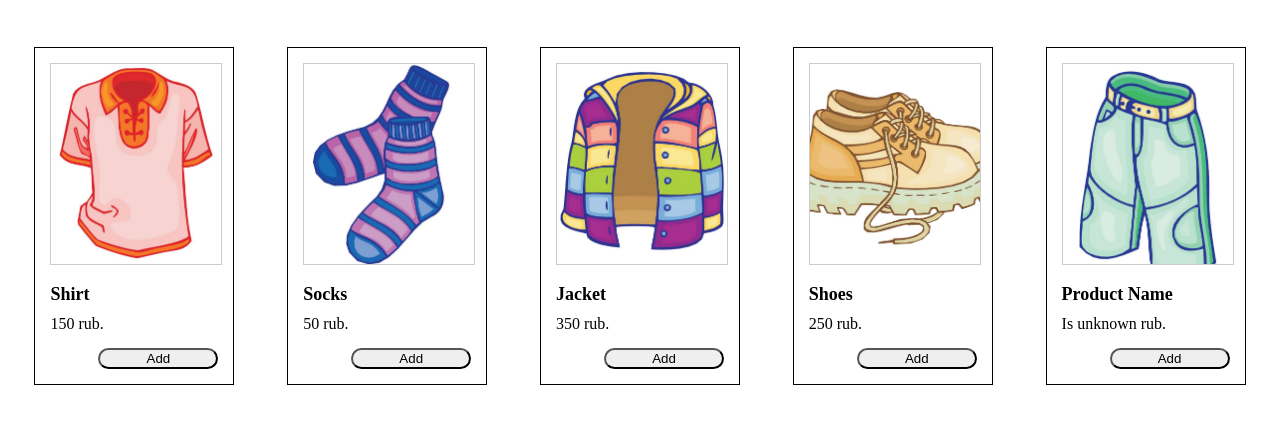
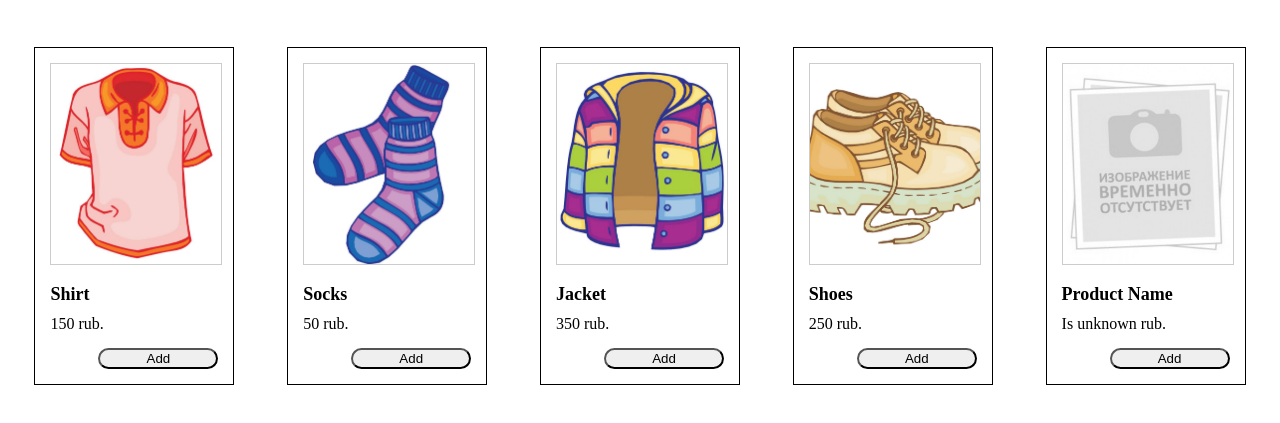
Before and after one commit to youngFrontendDeveloper/JS-2, a plain HTML site: page src/index.html in a window 1280 px wide. Shown: the part 95-518 px from the top of the page. Drawn offline with nearby package versions, Linux system fonts and the light colour scheme; files that its build step writes are made by us from their sources; files whose address does not match are found by name.

Commit message:
Сделала создание списка товаров через классы

```diff
--- a/src/index.html
+++ b/src/index.html
@@ -18,7 +18,7 @@
     </div>
   </header>
   <main>
-    <div class="goods-list"></div>
+    <div class="products"></div>
   </main>
 
   <script src="js/main.js"></script>
--- a/src/js/main.js
+++ b/src/js/main.js
@@ -1,6 +1,28 @@
 'use strict';
 
-const goods = [{
+//Конструктор для создания товара на странице
+class ProductItem {
+  constructor(product, img = 'img/noimage.jpg', title = 'Product Name', price = 'Is unknown') {
+    this.img = product.img || img;
+    this.title = product.title || title;
+    this.price = product.price || price;
+  }
+  render() {
+    return `<div class='products__item'>
+            <img src=${this.img} class='products__item-img' alt='Изображение товара'>
+            <h3 class='products__item-title'>${this.title}</h3>
+            <p class='products__item-text'>${this.price} rub.</p>
+            <button class='products__item-btn'>Add</button>
+          </div>`;
+  }
+}
+
+//Конструктор для создания списка товаров на странице
+
+class ProductsList {
+  constructor(container = '.products') {
+    this.container = container;
+    this.goods = [{
         img: 'img/good-1.jpg',
         title: 'Shirt',
         price: 150
@@ -22,15 +44,62 @@ const goods = [{
       },
       {},
     ];
+  }
+  render() {
+    const block = document.querySelector(this.container);
+    for (let product of this.goods) {
+      const productItem = new ProductItem(product);
+      block.insertAdjacentHTML('beforeend', productItem.render());
+    }
+  }
+}
 
-const renderGoodsItem = (img = 'img/good-11.jpg', title = 'Product Name', price = 'Is unknown') => {
-  return `<div class='goods-item'><img src=${img} class='goods-item__img' alt='Изображение товара'><h3 class='goods-item__title'>${title}</h3><p class='goods-item__text'>${price} rub.</p><button class='goods-item__btn'>Add</button></div>`;
+let list = new ProductsList();
+list.render();
 
-};
+// const goods = [{
+//     img: 'img/good-1.jpg',
+//     title: 'Shirt',
+//     price: 150
+//   },
+//   {
+//     img: 'img/good-2.jpg',
+//     title: 'Socks',
+//     price: 50
+//   },
+//   {
+//     img: 'img/good-3.jpg',
+//     title: 'Jacket',
+//     price: 350
+//   },
+//   {
+//     img: 'img/good-4.jpg',
+//     title: 'Shoes',
+//     price: 250
+//   },
+//   {},
+// ];
 
-const renderGoodsList = (list) => {
-  let goodsList = list.map(item => renderGoodsItem(item.img, item.title, item.price));
-  document.querySelector('.goods-list').innerHTML = goodsList.join('');
-};
+// const renderGoodsItem = (img = 'img/noimage.jpg', title = 'Product Name', price = 'Is unknown') => {
+//   return `<div class='goods-item'>
+//             <img src=${img} class='goods-item__img' alt='Изображение товара'>
+//             <h3 class='goods-item__title'>${title}</h3>
+//             <p class='goods-item__text'>${price} rub.</p>
+//             <button class='goods-item__btn'>Add</button>
+//           </div>`;
 
-renderGoodsList(goods);
+// };
+
+// const renderGoodsList = (list) => {
+//   let goodsList = list.map(item => renderGoodsItem(item.img, item.title, item.price));
+//   // document.querySelector('.goods-list').innerHTML = goodsList.join('');
+//   document.querySelector('.goods-list').innerHTML = list.map(item => renderGoodsItem(item.img, item.title, item.price)).join('');
+// };
+
+// const renderGoodsList = (list) => {
+//   let goodsList = list.map(item => renderGoodsItem(item.img, item.title, item.price));
+//   // document.querySelector('.goods-list').innerHTML = goodsList.join('');
+//   document.querySelector('.goods-list').innerHTML = list.map(item => renderGoodsItem(item.img, item.title, item.price)).join('');
+// };
+
+// renderGoodsList(goods);
--- a/src/style/style.less
+++ b/src/style/style.less
@@ -23,7 +23,7 @@
   height: 100%;
 }
 
-.goods-list {
+.products {
   display: flex;
   justify-content: space-around;
   flex-wrap: wrap;
@@ -31,7 +31,7 @@
 
 }
 
-.goods-item {
+.products__item {
   width: 200px;
   margin-bottom: 20px;
   padding: 15px;
@@ -43,7 +43,7 @@
   }
 }
 
-.goods-item__img {
+.products__item-img {
   width: 170px;
   height: 200px;
   margin-bottom: 15px;
@@ -52,21 +52,21 @@
   border: 1px solid #ccc;
 }
 
-.goods-item__title {
+.products__item-title {
   font-size: 18px;
   font-weight: bold;
   margin: 0;
   margin-bottom: 10px;
 }
 
-.goods-item__text {
+.products__item-text {
   margin: 0;
   margin-bottom: 15px;
   font-style: 16px;
   font-weight: normal;
 }
 
-.goods-item__btn {
+.products__item-btn {
   display: block;
   width: 120px;
   margin-left: auto;
```
Also changed, not shown: build/index.html (+1 -1 lines), build/js/main.js (+78 -9 lines), build/css/style.css, build/css/style.min.css, build/img/63007shoppingcart_109353.svg (deleted), build/img/_123036.svg (deleted), build/img/noimage.jpg (added), build/img/noimage.webp (added), build/js/main.min.js, src/img/noimage.jpg (added), 2 other files. Lines whose indentation alone changed are shown as unchanged.
